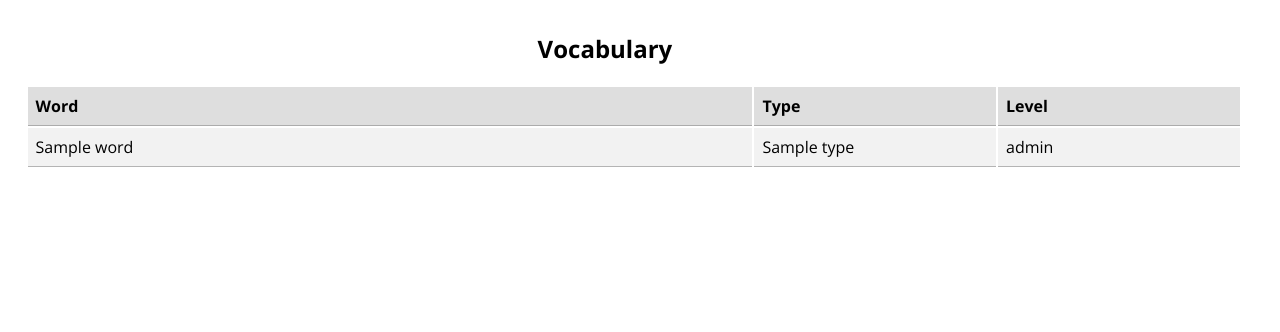
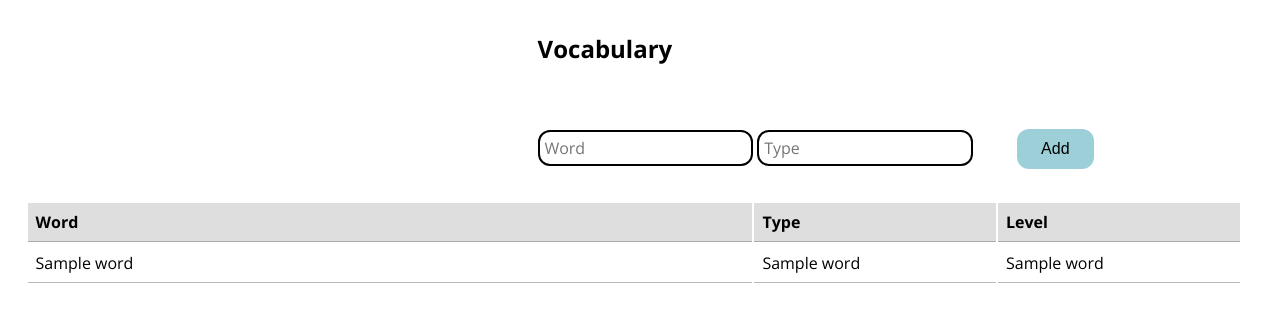
Before and after one commit to AlbaCabal/project-lexiboost, a Flask app: template templates/vocabulary.html in a window 1280 px wide. Shown: the part 80-412 px from the top of the page. Run offline with Flask 3, Linux system fonts and the light colour scheme; the template is opened without the code that fills it: most values are stand-ins (such as "Sample title", 1, 10 or a date in 2020).

Commit message:
Se ha solucionado problema en la tabla de vocabulario

```diff
--- a/app.py
+++ b/app.py
@@ -127,13 +127,24 @@ def vocabulary():
 
     if request.method == "POST":
         # TO DO: Add vocabulary word for user
-        pass
+        word = request.form.get("word")
+        word_type = request.form.get("type")
+        user = session["user_id"]
+        level_row = db.execute("SELECT level FROM users WHERE id_user = ?", (user,)).fetchone()
+        level = level_row[0]
+
+        cur = db.cursor()
+        cur.execute("INSERT INTO vocabulary (id_user, type, word, level) VALUES (?, ?, ?, ?)", (user, word_type, word, level))
+        db.commit()
+
+        flash("Word saved!", "success")
+        return redirect("/vocabulary")
     else:
         # TO DO: Display user's vocabulary words
-        pass
-    dictionary = db.execute("SELECT * FROM vocabulary WHERE id_user = ?", (session["user_id"],)).fetchall()
-    user = db.execute("SELECT * FROM users WHERE id = ?", (session["user_id"],)).fetchone()
-    return render_template("vocabulary.html", dictionary=dictionary, user=user)
+        dictionary = db.execute("SELECT * FROM vocabulary WHERE id_user = ?", (session["user_id"],)).fetchall()
+        user = db.execute("SELECT * FROM users WHERE id_user = ?", (session["user_id"],)).fetchone()
+        return render_template("vocabulary.html", words=dictionary, user=user)
+
 
 @app.route("/write", methods=["GET", "POST"])
 def write():
--- a/static/styles.css
+++ b/static/styles.css
@@ -93,6 +93,7 @@ tr:nth-child(even) {background-color: #f2f2f2;}
 table {
     width: 95%;
     margin-left: 2%;
+    padding-bottom: 3rem;
 }
 table th, table td {
     padding: 0.5rem;
--- a/templates/index.html
+++ b/templates/index.html
@@ -3,11 +3,7 @@
 
 {% block body %}
     <h2 class="center">History</h2>
-    <form action="">
-        <input class="inputField" type="text" placeholder="Word" name="word">
-        <input class="inputField larger" type="text" placeholder="Type" name="type">
-        <input class="button" type="submit" value="Add">
-    </form>
+    <br>
     <table>
         <tr>
             <th id="tb_name">Name</th>
--- a/templates/vocabulary.html
+++ b/templates/vocabulary.html
@@ -3,19 +3,28 @@
 
 {% block body %}
     <h2 class="center">Vocabulary</h2>
+    <form class="center" action="vocabulary" method="post">
+        <input class="inputField" type="text" placeholder="Word" name="word">
+        <input class="inputField larger" type="text" placeholder="Type" name="type">
+        <input class="button" type="submit" value="Add">
+    </form>
     <table>
+        <thead>
             <tr>
                 <th id="tb_name">Word</th>
                 <th id="tb_created">Type</th>
                 <th id="tb_level">Level</th>
             </tr>
-        {% for word in dictionary %}
+        </thead>
+        <tbody>
+            {% for word in words %}
                 <tr>
-                <td>{{ word.word }}</td>
-                <td>{{ word.type }}</td>
-                <td>{{ text.level }}</td>
+                    <td>{{ word[3] }}</td>
+                    <td>{{ word[2] }}</td>
+                    <td>{{ word[4] }}</td>
                 </tr>
             {% endfor %}
+        </tbody>
     </table>
 
     {% with messages = get_flashed_messages(with_categories=true) %}
```
Also changed, not shown: lexiboost.db, 5 other files. Lines whose indentation alone changed are shown as unchanged.
